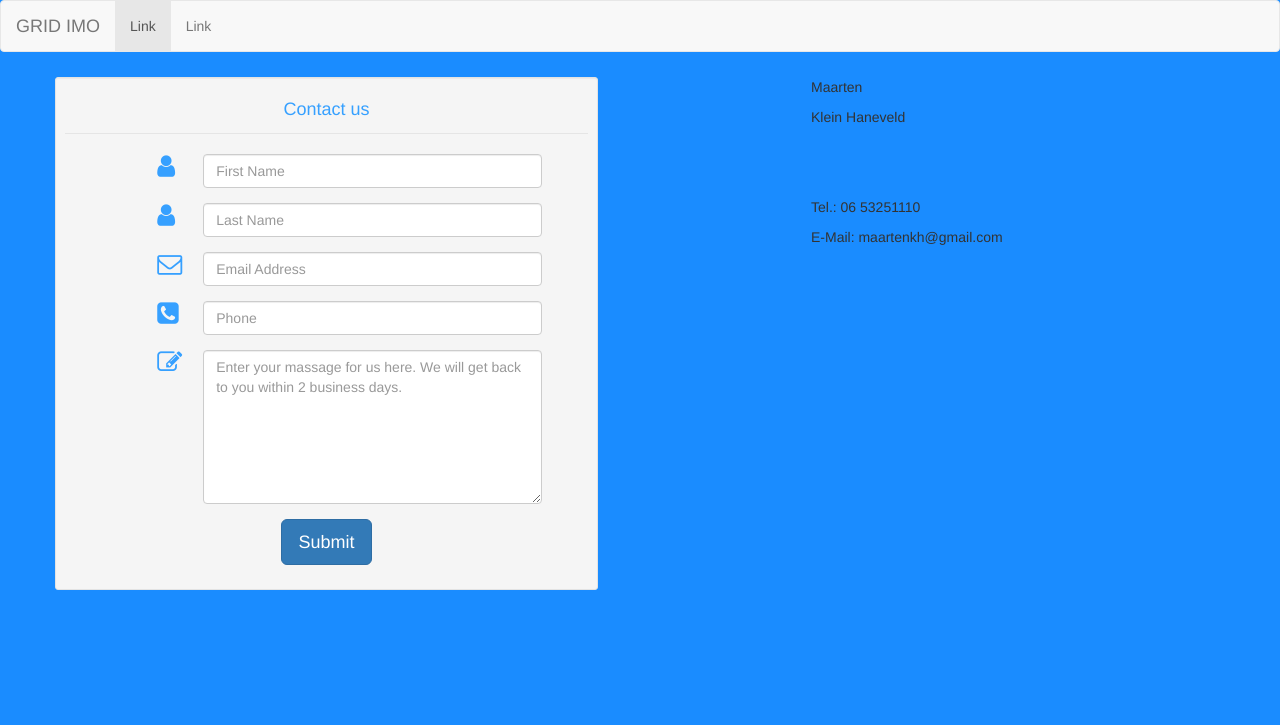
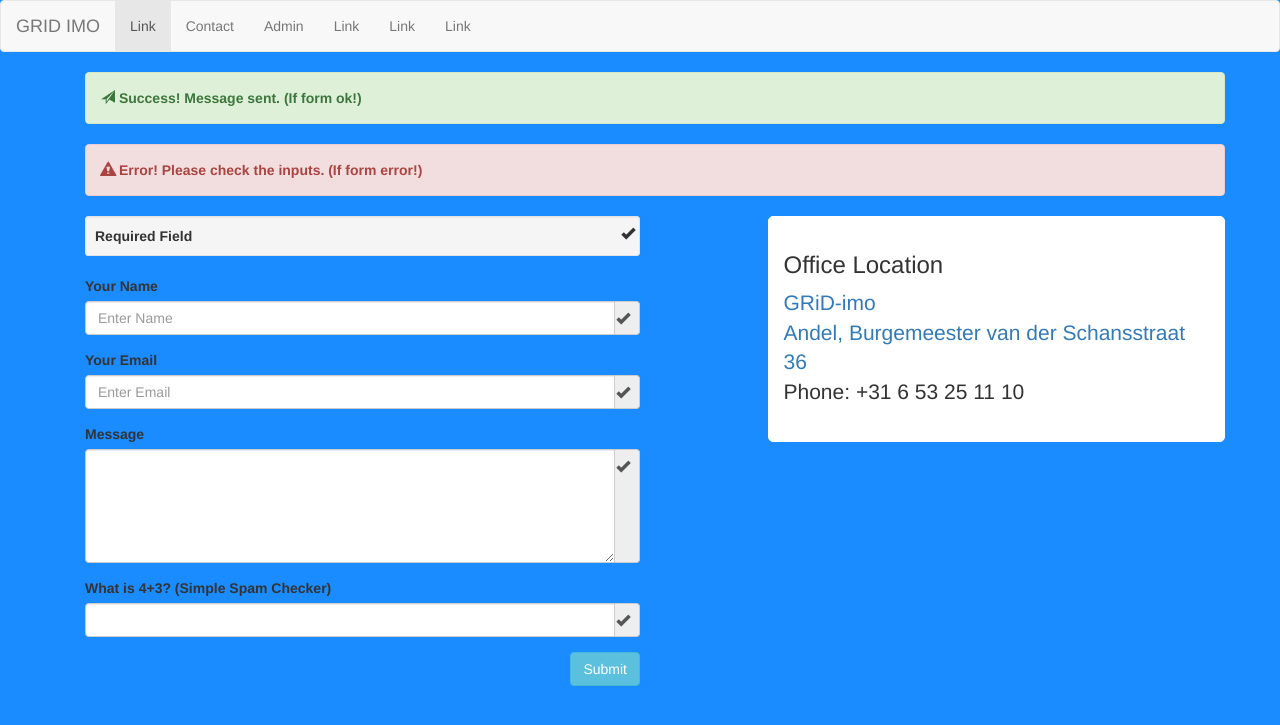
Before and after one commit to Zathoxic/GRiD_ReWork, a PHP site: page /contact.php in a window 1280 px wide. Shown: the top 725 px of the page. Run offline with PHP 8.4, Linux system fonts and the light colour scheme; some libraries are stand-ins or nearby versions.

Commit message:
no message

```diff
--- a/CSS/style.css
+++ b/CSS/style.css
@@ -30,23 +30,9 @@ body {
     -webkit-box-shadow: inset 0 0 6px rgba(0, 0, 0, 0.5);
 }
 
-.main-contact {
-    width: 100%;
-    height: 80%;
-    float: left;
+address {
+    background-color: white;
+    border-radius: 5px;
+    border: 1px solid white;
+    padding: 15px;
 }
-
-.contact-side {
-    width: 35%;
-    height: 80%;
-    float: right;
-}
-
-.contact {
-    width: 45%;
-    float: left;
-}
-
-.container {
-    margin-top: 25px;
-}
--- a/contact.php
+++ b/contact.php
@@ -20,70 +20,55 @@ include_once( "inc/class.TemplatePower.inc.php" );
     ?>
         <div class="container">
             <div class="contact">
+                <div class="container">
                     <div class="row">
-                    <div class="main-contact">
-                        <div class="well well-sm">
-                            <form class="form-horizontal" method="post">
-                                <fieldset>
-                                    <legend class="text-center header">Contact us</legend>
-
+                        <div class="col-md-12">
+                            <div class="alert alert-success"><strong><span class="glyphicon glyphicon-send"></span> Success! Message sent. (If form ok!)</strong></div>
+                            <div class="alert alert-danger"><span class="glyphicon glyphicon-alert"></span><strong> Error! Please check the inputs. (If form error!)</strong></div>
+                        </div>
+                        <form role="form" action="" method="post">
+                            <div class="col-lg-6">
+                                <div class="well well-sm"><strong><i style="text-align:left;" class="glyphicon glyphicon-ok form-control-feedback"></i> Required Field</strong></div>
                                 <div class="form-group">
-                                        <span class="col-md-1 col-md-offset-2 text-center"><i class="fa fa-user bigicon"></i></span>
-                                        <div class="col-md-8">
-                                            <input id="fname" name="name" type="text" placeholder="First Name" class="form-control">
-                                        </div>
+                                    <label for="InputName">Your Name</label>
+                                    <div class="input-group">
+                                        <input type="text" class="form-control" name="InputName" id="InputName" placeholder="Enter Name" required>
+                                        <span class="input-group-addon"><i class="glyphicon glyphicon-ok form-control-feedback"></i></span></div>
                                 </div>
                                 <div class="form-group">
-                                        <span class="col-md-1 col-md-offset-2 text-center"><i class="fa fa-user bigicon"></i></span>
-                                        <div class="col-md-8">
-                                            <input id="lname" name="name" type="text" placeholder="Last Name" class="form-control">
+                                    <label for="InputEmail">Your Email</label>
+                                    <div class="input-group">
+                                        <input type="email" class="form-control" id="InputEmail" name="InputEmail" placeholder="Enter Email" required>
+                                        <span class="input-group-addon"><i class="glyphicon glyphicon-ok form-control-feedback"></i></span></div>
+                                </div>
+                                <div class="form-group">
+                                    <label for="InputMessage">Message</label>
+                                    <div class="input-group">
+                                        <textarea name="InputMessage" id="InputMessage" class="form-control" rows="5" required></textarea>
+                                        <span class="input-group-addon"><i class="glyphicon glyphicon-ok form-control-feedback"></i></span></div>
+                                </div>
+                                <div class="form-group">
+                                    <label for="InputReal">What is 4+3? (Simple Spam Checker)</label>
+                                    <div class="input-group">
+                                        <input type="text" class="form-control" name="InputReal" id="InputReal" required>
+                                        <span class="input-group-addon"><i class="glyphicon glyphicon-ok form-control-feedback"></i></span></div>
+                                </div>
+                                <input type="submit" name="submit" id="submit" value="Submit" class="btn btn-info pull-right">
+                            </div>
+                        </form>
+                        <hr class="featurette-divider hidden-lg">
+                        <div class="col-lg-5 col-md-push-1">
+                            <address>
+    <h3>Office Location</h3>
+    <p class="lead"><a href="https://www.google.com/maps/place/Burgemeester+van+der+Schansstraat,+4281+Andel,+Nederland/@51.7829037,5.056766,17z/data=!3m1!4b1!4m2!3m1!1s0x47c68e617336cb07:0xc43f5f209c810763">GRiD-imo<br>
+Andel, Burgemeester van der Schansstraat 36</a><br>
+      Phone: +31 6 53 25 11 10<br>
+    </p>
+    </address>
                         </div>
                     </div>
 
-                                    <div class="form-group">
-                                        <span class="col-md-1 col-md-offset-2 text-center"><i class="fa fa-envelope-o bigicon"></i></span>
-                                        <div class="col-md-8">
-                                            <input id="email" name="email" type="text" placeholder="Email Address" class="form-control">
                 </div>
-                                    </div>
-
-                                    <div class="form-group">
-                                        <span class="col-md-1 col-md-offset-2 text-center"><i class="fa fa-phone-square bigicon"></i></span>
-                                        <div class="col-md-8">
-                                            <input id="phone" name="phone" type="text" placeholder="Phone" class="form-control">
-                                        </div>
-                                    </div>
-
-                                    <div class="form-group">
-                                        <span class="col-md-1 col-md-offset-2 text-center"><i class="fa fa-pencil-square-o bigicon"></i></span>
-                                        <div class="col-md-8">
-                                            <textarea class="form-control" id="message" name="message" placeholder="Enter your massage for us here. We will get back to you within 2 business days." rows="7"></textarea>
-                                        </div>
-                                    </div>
-
-                                    <div class="form-group">
-                                        <div class="col-md-12 text-center">
-                                            <button type="submit" class="btn btn-primary btn-lg">Submit</button>
-                                        </div>
-                                    </div>
-
-                                </fieldset>
-                            </form>
-                        </div>
-
-                    </div>
-                </div>
-            </div>
-            <div class="contact-side">
-                <p>Maarten</p>
-                <p>Klein Haneveld</p>
-                <br>
-                <br>
-                <br>
-                <p>Tel.: 06 53251110</p>
-                <p>E-Mail: maartenkh@gmail.com</p>
-                <br>
-
             </div>
         </div>
 
--- a/inc/header.php
+++ b/inc/header.php
@@ -1,9 +1,11 @@
 <!DOCTYPE html>
 <html>
+
 <head>
     <meta charset="utf-8">
     <title></title>
 </head>
+
 <body>
     <nav class="navbar navbar-default">
         <div class="container-fluid">
@@ -15,13 +17,17 @@
                     <span class="icon-bar"></span>
                     <span class="icon-bar"></span>
                 </button>
-              <a class="navbar-brand" href="#">GRID IMO</a>
+                <a class="navbar-brand" href="../tpl/index.tpl">GRID IMO</a>
             </div>
 
             <!-- Collect the nav links, forms, and other content for toggling -->
             <div class="collapse navbar-collapse" id="bs-example-navbar-collapse-1">
                 <ul class="nav navbar-nav">
                     <li class="active"><a href="#">Link <span class="sr-only">(current)</span></a></li>
+                    <li><a href="../tpl/contact.tpl">Contact</a></li>
+                    <li><a href="../tpl/admin.tpl">Admin</a></li>
+                    <li><a href="#">Link</a></li>
+                    <li><a href="#">Link</a></li>
                     <li><a href="#">Link</a></li>
                 </ul>
                 <?php
@@ -35,8 +41,11 @@
                     </ul>";
                        echo "<p style='float:right; margin:0;'>ingelogd als: ".$_SESSION['username']."</p> <br><a style='float:right' href='logout.php'>logout</a>";
          } ?>
-            </div><!-- /.navbar-collapse -->
-          </div><!-- /.container-fluid -->
+            </div>
+            <!-- /.navbar-collapse -->
+        </div>
+        <!-- /.container-fluid -->
     </nav>
 </body>
+
 </html>
```
Also changed, not shown: send.php (added, +155 -0 lines). Lines whose indentation alone changed are shown as unchanged.
